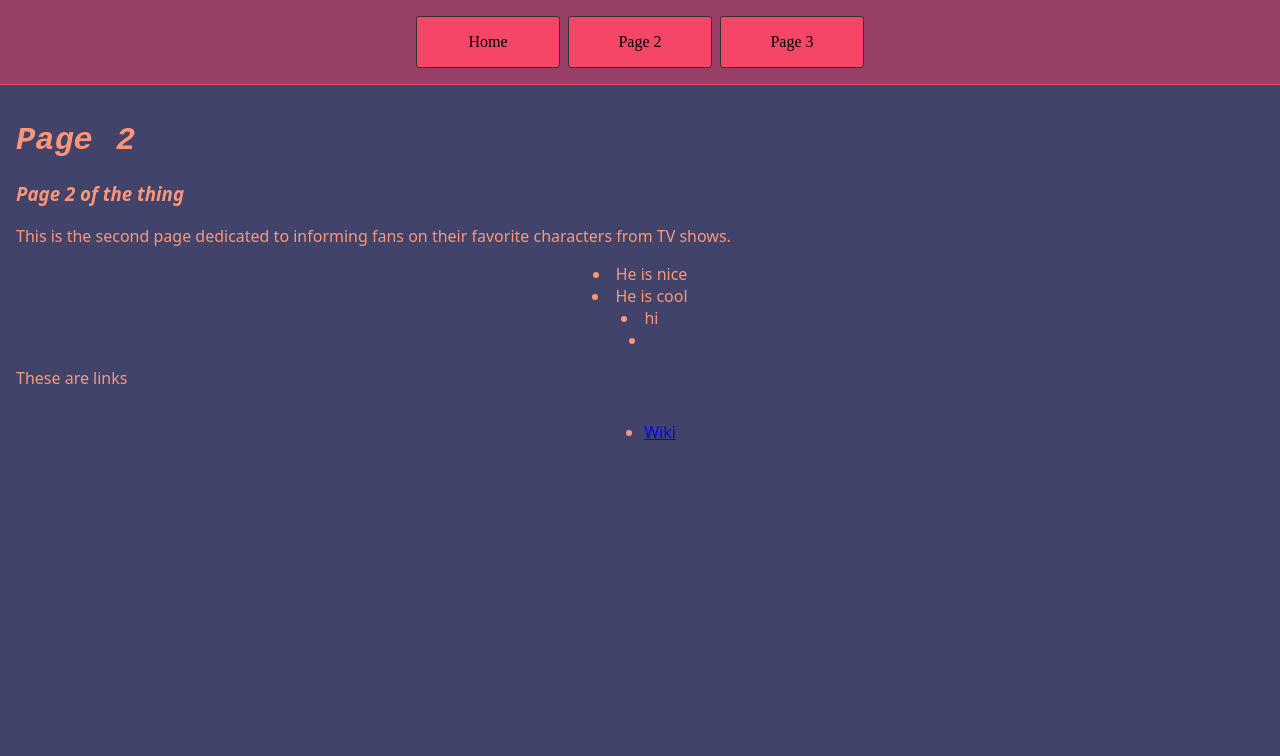
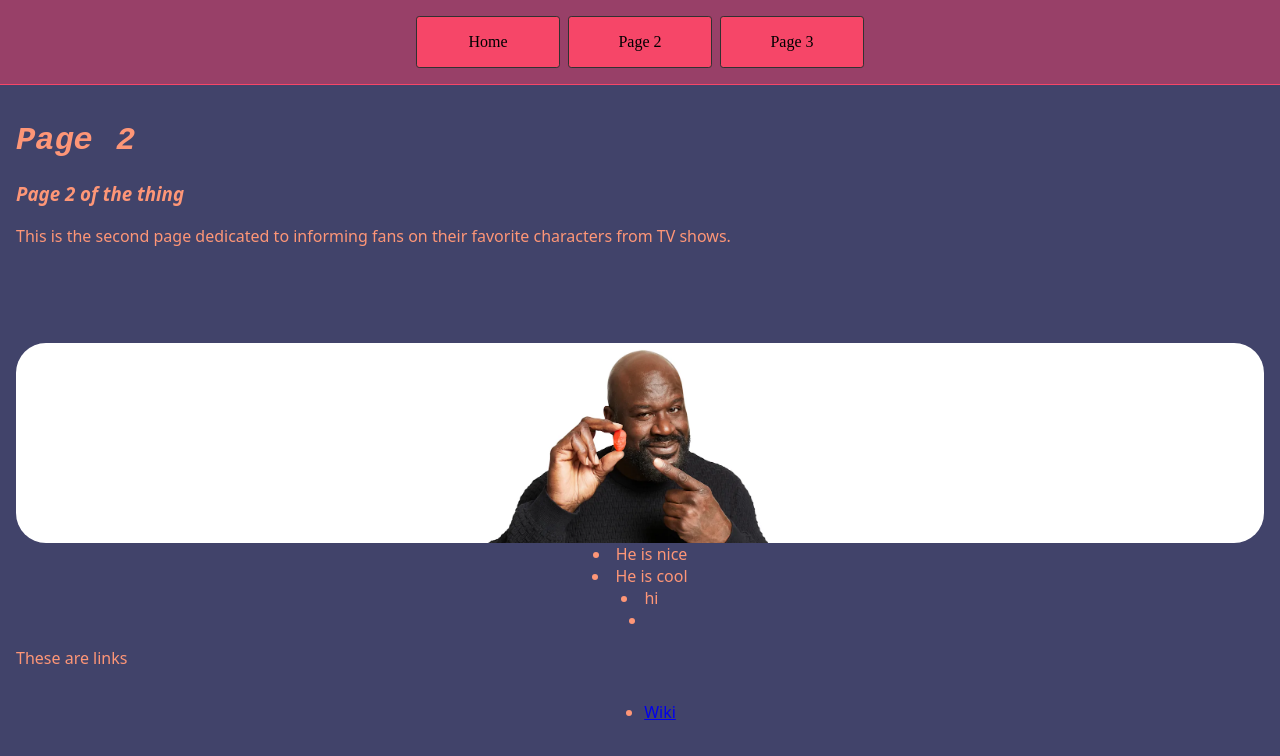
Before and after one commit to donovvann/stackblitz-starters-ypbrj7, a website: page page2.html in a window 1280 px wide. Drawn offline with Linux system fonts and the light colour scheme.

Commit message:
added image with border radius

```diff
--- a/page2.html
+++ b/page2.html
@@ -18,6 +18,9 @@
       <h1>Page 2</h1>
       <i><h3>Page 2 of the thing</h3></i>
       <p>This is the second page dedicated to informing fans on their favorite characters from TV shows.</p>
+      <div id="FlexboxImage2">
+        <img src="images/shaq2.webp" height="200px">
+      </div>
         <div>
           <li> He is nice
           <li> He is cool
--- a/styles.css
+++ b/styles.css
@@ -94,4 +94,12 @@
   display: flex;
   justify-content: center;
   margin-top: 2rem;
+  border-radius: 30px;
 }
+#FlexboxImage2 {
+  background-color: #FFFFFF;
+  display: flex;
+  justify-content: center;
+  margin-top: 6rem;
+  border-radius: 30px;
+}
```
Also changed, not shown: images/shaq2.webp (added).
